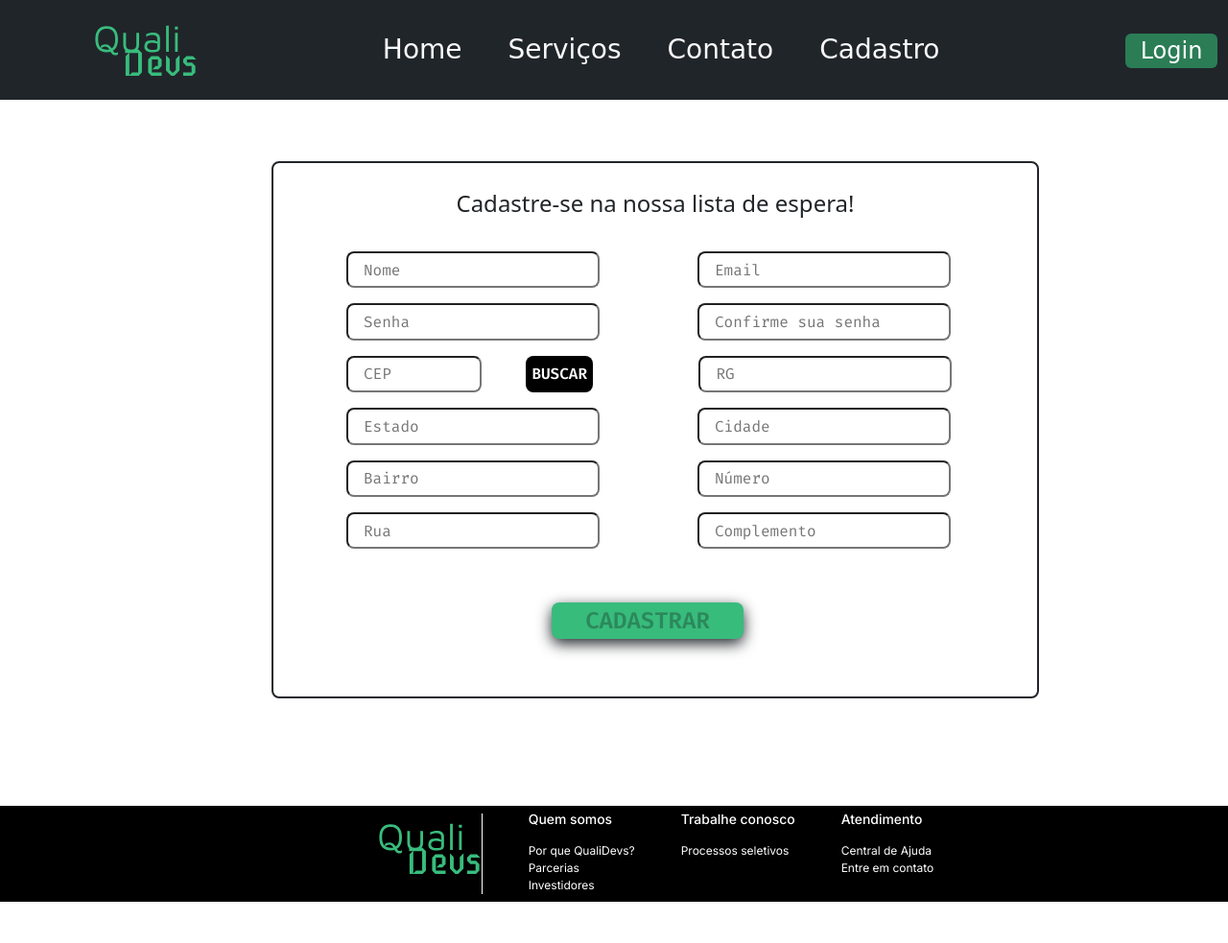
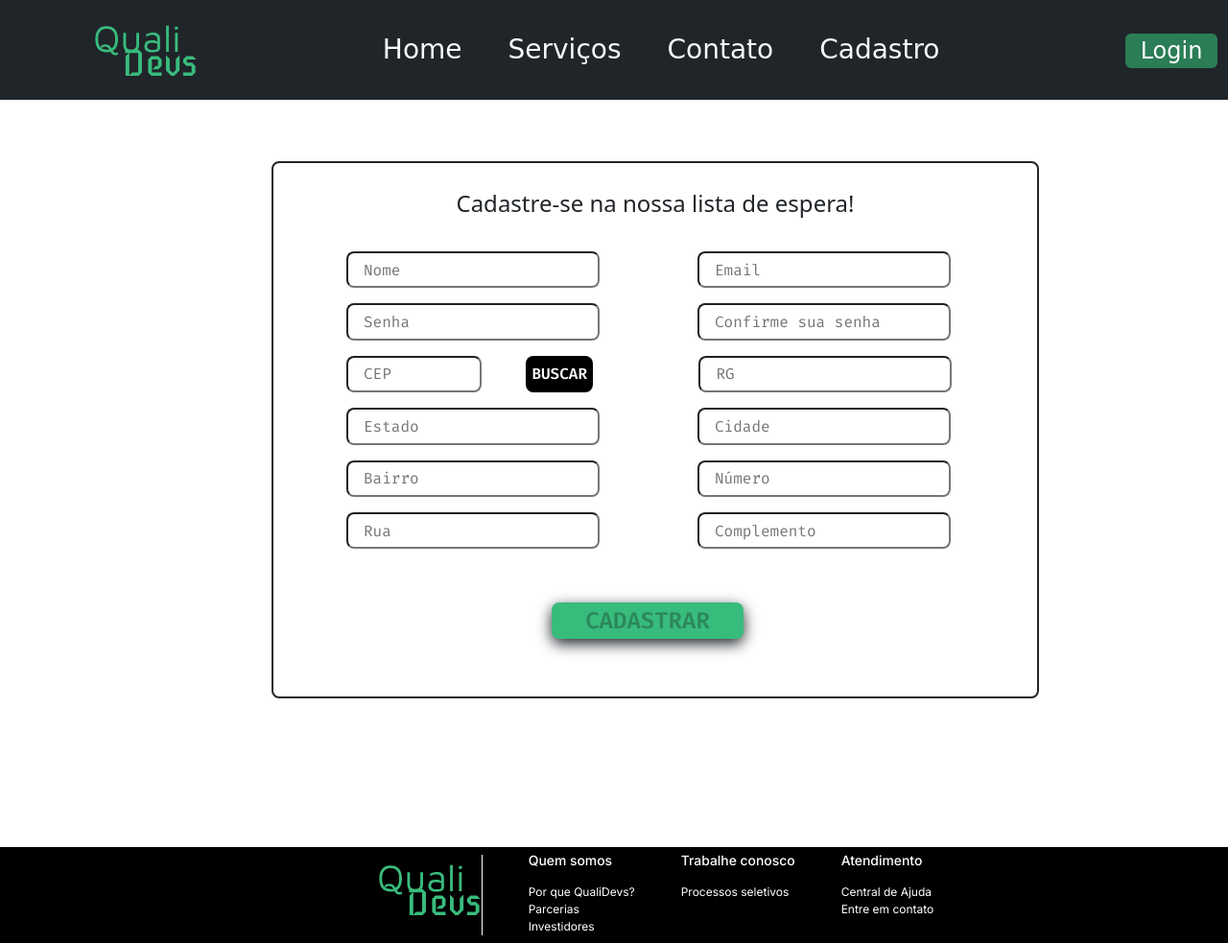
Before and after one commit to GabrielAlvesFS/QualiDevs, a plain HTML site: page assets/html/signup-page/signup.html in a window 1280 px wide. Shown: the top 983 px of the page at 96% size. Before the commit the page ends 940 px from the top, so only its background shows below. Drawn offline with nearby package versions, Linux system fonts and the light colour scheme; a web font is replaced by a local one.

Commit message:
:boom: Fixing footer

```diff
--- a/assets/css/main.css
+++ b/assets/css/main.css
@@ -254,7 +254,7 @@ footer{
     background-color: var(--dark);
     color: var(--light);
     font-family: 'Inter', sans-serif;
-    margin-top: 5.37rem;
+    margin-top: 14.75rem;
 }
 
 footer .image-container{
@@ -271,6 +271,13 @@ footer span{
     font-weight: 400;
 }
 
+.footer-services {
+    margin-top: 6.75rem;
+}
+
+.footer-signup{
+    margin-top: 9.7rem;
+}
 .carousel-control-prev {
     margin-left: 12rem;
 }
```
